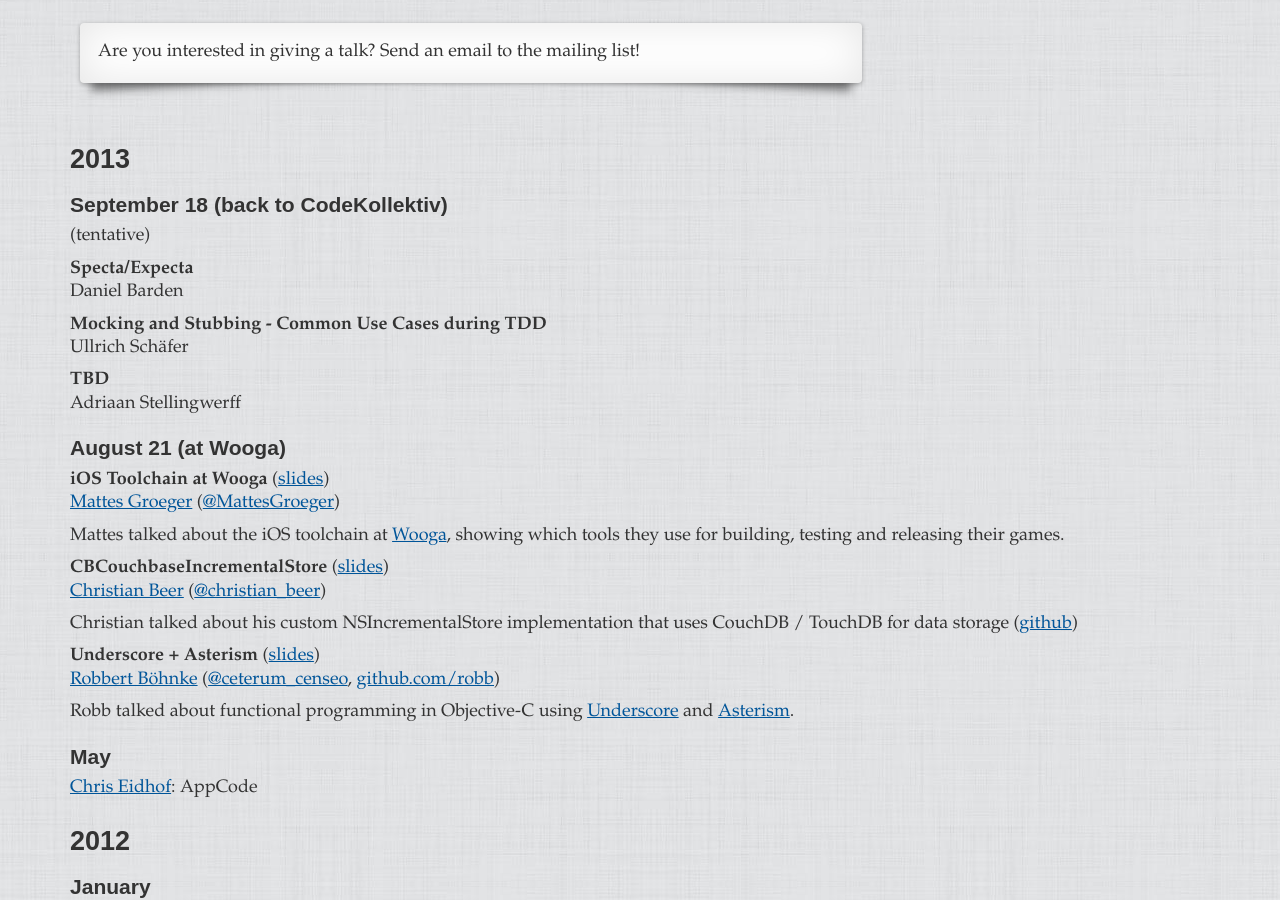
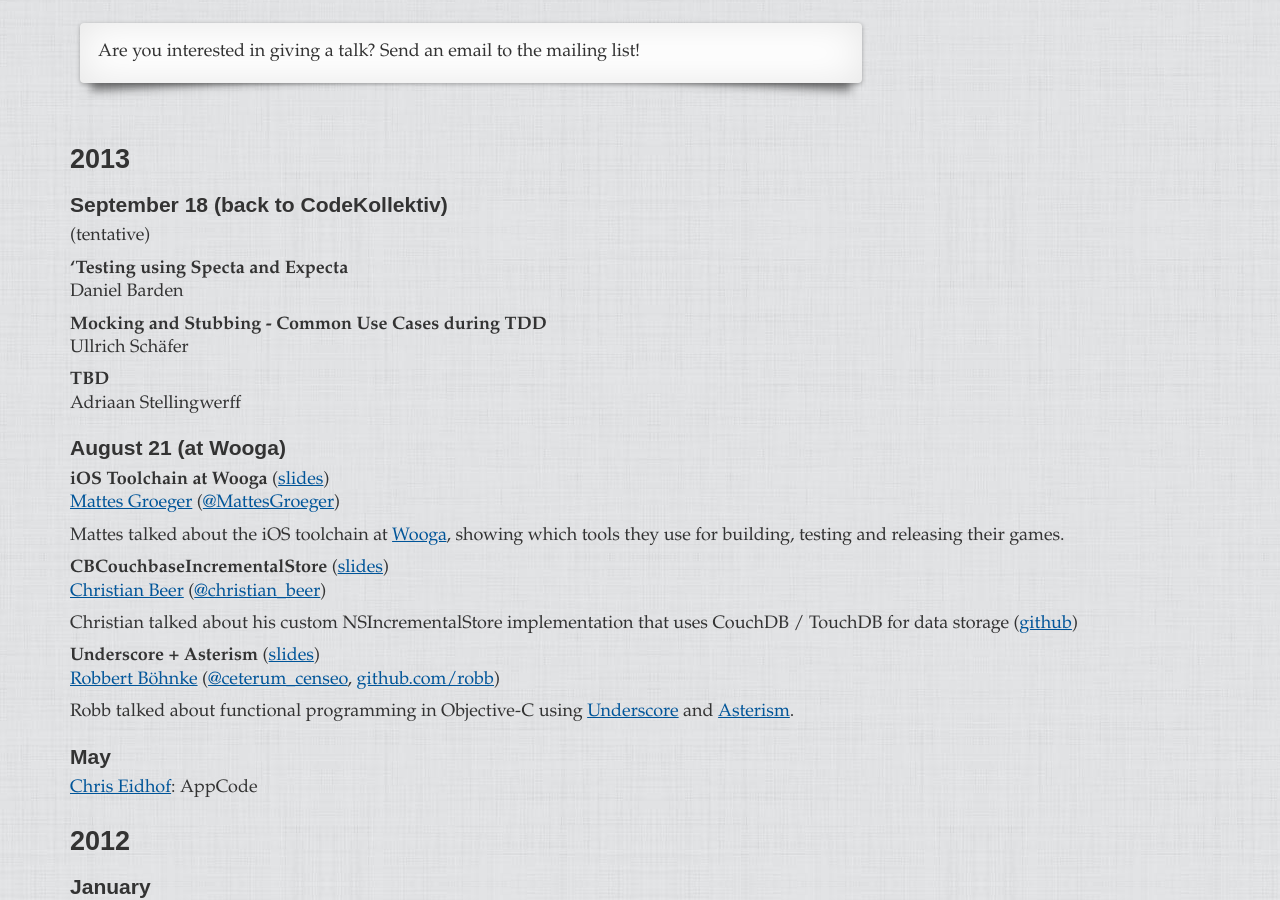
Before and after one commit to cocoaheads-berlin/cocoaheads-berlin.github.com, a Jekyll site: the page built from index.markdown, in a window 1280 px wide and 900 px high, scrolled down 1405 px. Built offline with Jekyll 4.4.1, drawn with Linux system fonts in a browser that asks for light colours; some web fonts are replaced; Markdown is read by kramdown in place of the engine named in the settings.

Commit message:
update Daniel's talk title

```diff
--- a/index.markdown
+++ b/index.markdown
@@ -74,7 +74,7 @@ list!
 
 (tentative)
 
-**Specta/Expecta**<br>
+**'Testing using Specta and Expecta**<br>
 Daniel Barden
 
 **Mocking and Stubbing - Common Use Cases during TDD** <br>
```
